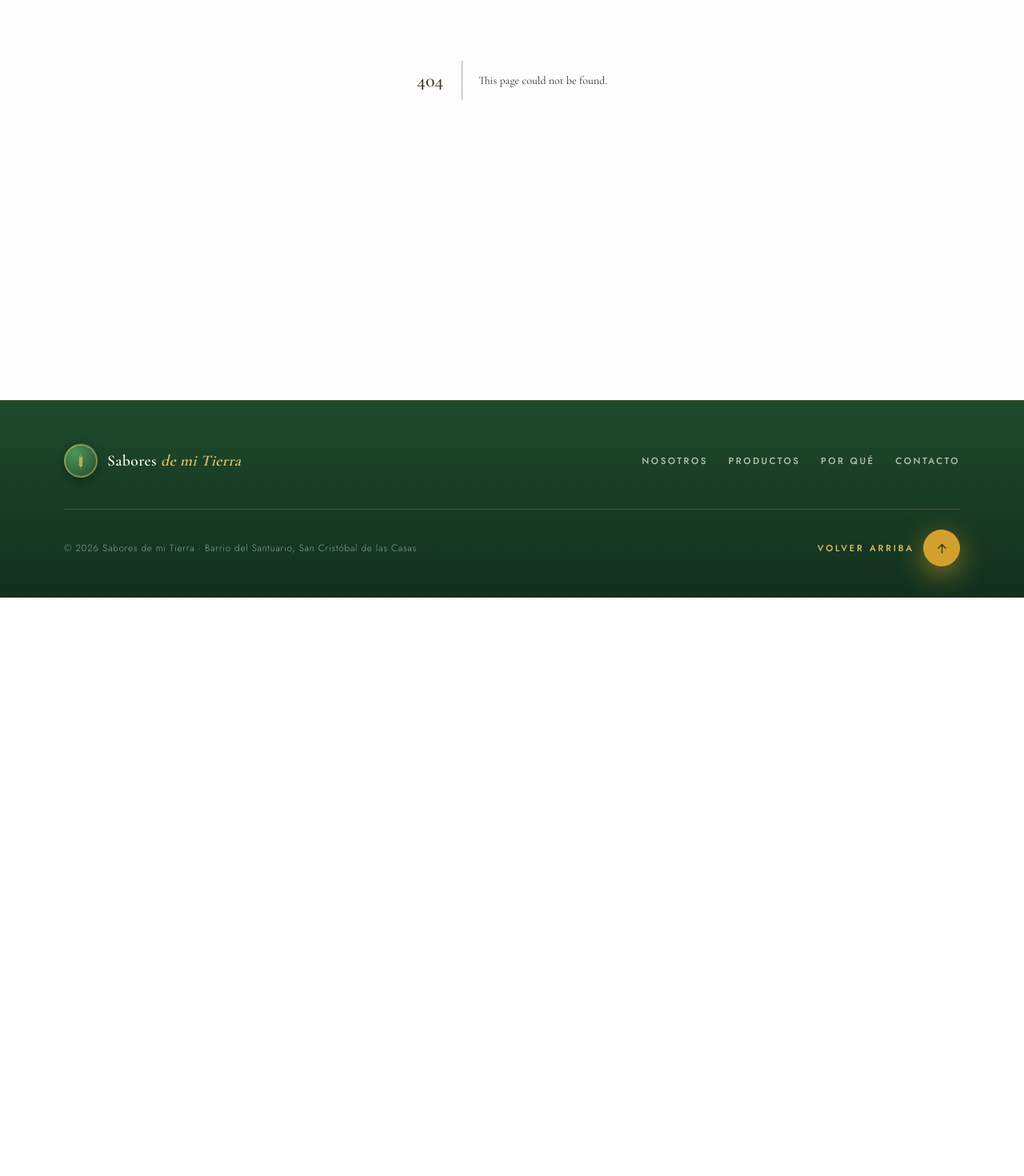
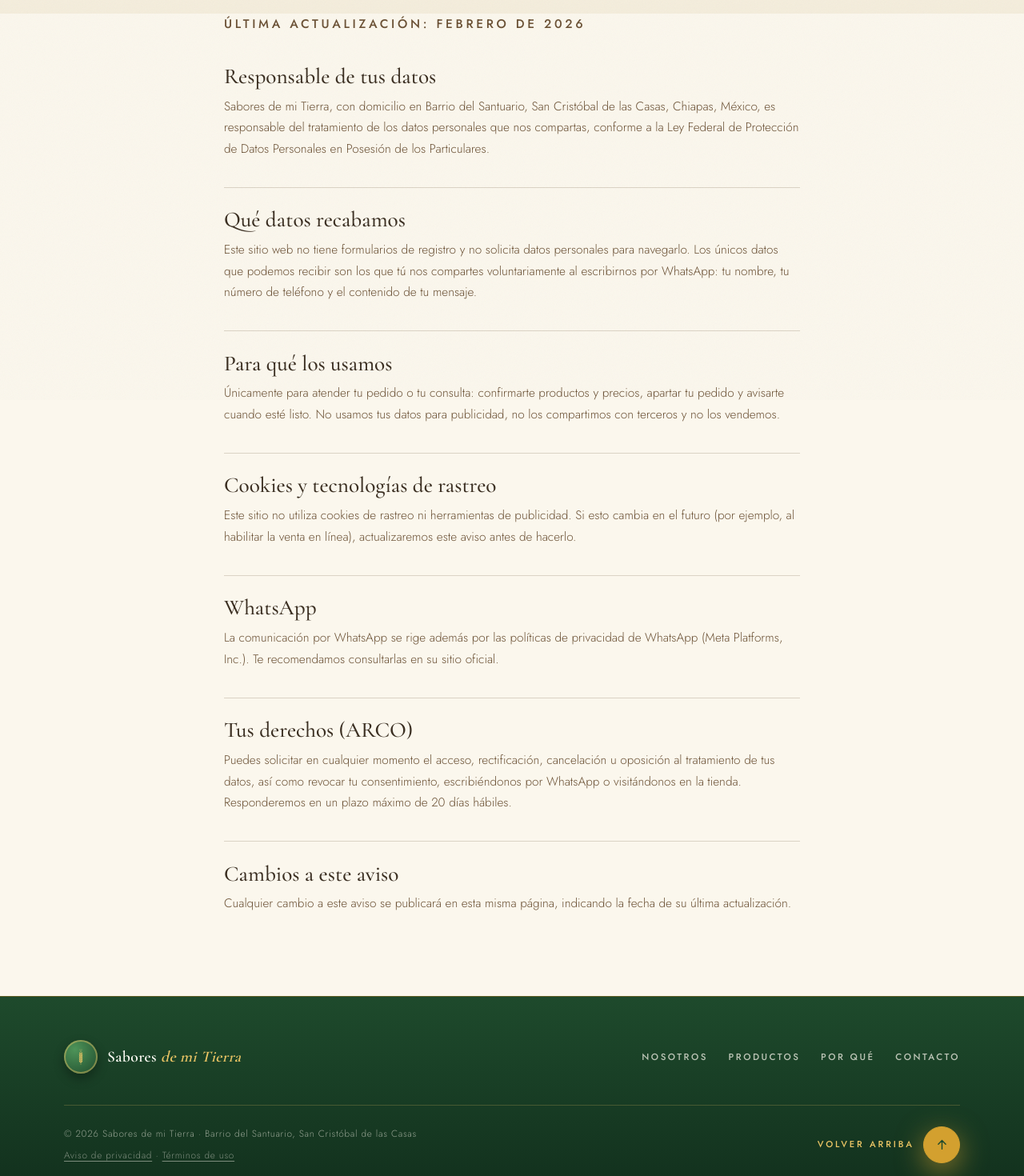
Before and after one commit to MrX-zeta/sabores-de-mi-tierra, a Next.js app in the folder apps/web/: page /aviso-de-privacidad in a window 1280 px wide. Before the commit this address had no page. Shown: the part 300-1770 px from the top of the page at 80% size. Before the commit the page ends 1047 px from the top, so only its background shows below. Built offline with nearby package versions, Linux system fonts and the light colour scheme.

Commit message:
feat(web): aviso de privacidad y terminos de uso con enlaces en footer

```diff
--- /dev/null
+++ b/apps/web/src/app/aviso-de-privacidad/page.tsx
@@ -0,0 +1,76 @@
+import type { Metadata } from "next";
+import { site } from "@sabores/config";
+
+export const metadata: Metadata = {
+  title: "Aviso de privacidad",
+  description: `Aviso de privacidad de ${site.businessName}.`,
+  robots: { index: false },
+};
+
+export default function AvisoDePrivacidad() {
+  return (
+    <div className="v-legal">
+      <section className="page-hero">
+        <div className="wrap">
+          <p className="eyebrow eyebrow-c hero-anim d2">Legal</p>
+          <h1 className="hero-anim d3">Aviso de <em>privacidad</em></h1>
+        </div>
+      </section>
+
+      <div className="wrap legal-cuerpo">
+        <p className="legal-fecha">Última actualización: febrero de 2026</p>
+
+        <h2>Responsable de tus datos</h2>
+        <p>
+          {/* TODO: nombre completo del responsable (persona física o razón social) pendiente de confirmar */}
+          {site.businessName}, con domicilio en {site.location.neighborhood},{" "}
+          {site.location.city}, {site.location.state}, {site.location.country}, es responsable del
+          tratamiento de los datos personales que nos compartas, conforme a la Ley Federal de
+          Protección de Datos Personales en Posesión de los Particulares.
+        </p>
+
+        <h2>Qué datos recabamos</h2>
+        <p>
+          Este sitio web no tiene formularios de registro y no solicita datos personales para
+          navegarlo. Los únicos datos que podemos recibir son los que tú nos compartes
+          voluntariamente al escribirnos por WhatsApp: tu nombre, tu número de teléfono y el
+          contenido de tu mensaje.
+        </p>
+
+        <h2>Para qué los usamos</h2>
+        <p>
+          Únicamente para atender tu pedido o tu consulta: confirmarte productos y precios,
+          apartar tu pedido y avisarte cuando esté listo. No usamos tus datos para publicidad, no
+          los compartimos con terceros y no los vendemos.
+        </p>
+
+        <h2>Cookies y tecnologías de rastreo</h2>
+        <p>
+          Este sitio no utiliza cookies de rastreo ni herramientas de publicidad. Si esto cambia
+          en el futuro (por ejemplo, al habilitar la venta en línea), actualizaremos este aviso
+          antes de hacerlo.
+        </p>
+
+        <h2>WhatsApp</h2>
+        <p>
+          La comunicación por WhatsApp se rige además por las políticas de privacidad de WhatsApp
+          (Meta Platforms, Inc.). Te recomendamos consultarlas en su sitio oficial.
+        </p>
+
+        <h2>Tus derechos (ARCO)</h2>
+        <p>
+          Puedes solicitar en cualquier momento el acceso, rectificación, cancelación u oposición
+          al tratamiento de tus datos, así como revocar tu consentimiento, escribiéndonos por
+          WhatsApp o visitándonos en la tienda. Responderemos en un plazo máximo de 20 días
+          hábiles.
+        </p>
+
+        <h2>Cambios a este aviso</h2>
+        <p>
+          Cualquier cambio a este aviso se publicará en esta misma página, indicando la fecha de
+          su última actualización.
+        </p>
+      </div>
+    </div>
+  );
+}
--- a/apps/web/src/app/globals.css
+++ b/apps/web/src/app/globals.css
@@ -596,6 +596,20 @@ h1 em, h2 em { font-style: italic; color: var(--verde-700); }
 @keyframes faqAbre { from { opacity: 0; transform: translateY(-8px); } to { opacity: 1; transform: none; } }
 @media (prefers-reduced-motion: reduce) { .faq-item[open] p { animation: none; } }
 
+/* ══════════ LEGAL ══════════ */
+.v-legal .page-hero { background: linear-gradient(180deg, var(--crema), var(--crema-2)); }
+.legal-cuerpo { max-width: 720px; padding-bottom: clamp(4rem, 8vw, 6.5rem); }
+.legal-fecha {
+  font-size: 0.72rem; font-weight: 500; letter-spacing: 0.24em; text-transform: uppercase;
+  color: var(--cafe-suave); margin-bottom: 2.4rem;
+}
+.legal-cuerpo h2 {
+  font-size: clamp(1.3rem, 2.4vw, 1.7rem); margin: 2.2rem 0 0.6rem;
+  padding-top: 1.6rem; border-top: 1px solid var(--hairline);
+}
+.legal-cuerpo h2:first-of-type { border-top: none; padding-top: 0; margin-top: 0; }
+.legal-cuerpo p { color: var(--cafe); font-size: 0.96rem; }
+
 /* ══════════ FOOTER ══════════ */
 .footer {
   background: linear-gradient(180deg, var(--verde-900), #12301D);
@@ -614,6 +628,10 @@ h1 em, h2 em { font-style: italic; color: var(--verde-700); }
   display: flex; align-items: center; justify-content: space-between; gap: 1.4rem; flex-wrap: wrap;
   font-size: 0.74rem; color: rgba(251, 247, 237, 0.55); letter-spacing: 0.06em;
 }
+.legal-links { display: block; margin-top: 0.4rem; }
+.legal-links a { color: rgba(251, 247, 237, 0.45); text-decoration: underline; text-underline-offset: 3px; transition: color 0.3s; }
+.legal-links a:hover { color: var(--oro-claro); }
+
 .top-btn {
   display: inline-flex; align-items: center; gap: 0.7rem;
   font-size: 0.7rem; font-weight: 500; letter-spacing: 0.26em; text-transform: uppercase;
--- /dev/null
+++ b/apps/web/src/app/terminos/page.tsx
@@ -0,0 +1,51 @@
+import type { Metadata } from "next";
+import { site } from "@sabores/config";
+
+export const metadata: Metadata = {
+  title: "Términos de uso",
+  description: `Términos de uso del sitio web de ${site.businessName}.`,
+  robots: { index: false },
+};
+
+export default function Terminos() {
+  return (
+    <div className="v-legal">
+      <section className="page-hero">
+        <div className="wrap">
+          <p className="eyebrow eyebrow-c hero-anim d2">Legal</p>
+          <h1 className="hero-anim d3">Términos <em>de uso</em></h1>
+        </div>
+      </section>
+
+      <div className="wrap legal-cuerpo">
+        <p className="legal-fecha">Última actualización: febrero de 2026</p>
+
+        <h2>Sobre este sitio</h2>
+        <p>
+          Este sitio web es informativo: presenta los productos y datos de contacto de{" "}
+          {site.businessName}. Por ahora no realizamos ventas en línea; los pedidos se atienden
+          por WhatsApp o directamente en la tienda.
+        </p>
+
+        <h2>Productos y disponibilidad</h2>
+        <p>
+          Los productos mostrados son una referencia de lo que solemos manejar. La disponibilidad
+          y los precios pueden variar día con día; te los confirmamos por WhatsApp o en el
+          mostrador antes de cualquier compra.
+        </p>
+
+        <h2>Propiedad del contenido</h2>
+        <p>
+          Los textos, ilustraciones y diseño de este sitio pertenecen a {site.businessName}. No
+          está permitido reproducirlos con fines comerciales sin autorización.
+        </p>
+
+        <h2>Enlaces a terceros</h2>
+        <p>
+          El botón de WhatsApp abre un servicio operado por Meta Platforms, Inc., con sus propios
+          términos y políticas, que no dependen de nosotros.
+        </p>
+      </div>
+    </div>
+  );
+}
--- a/apps/web/src/components/Footer.tsx
+++ b/apps/web/src/components/Footer.tsx
@@ -56,6 +56,11 @@ export default function Footer() {
           <span>
             © {new Date().getFullYear()} {site.businessName} · {site.location.neighborhood},{" "}
             {site.location.city}
+            <span className="legal-links">
+              <Link href="/aviso-de-privacidad">Aviso de privacidad</Link>
+              {" · "}
+              <Link href="/terminos">Términos de uso</Link>
+            </span>
           </span>
           <button
             className={`top-btn${armado ? " armed" : ""}`}
```
